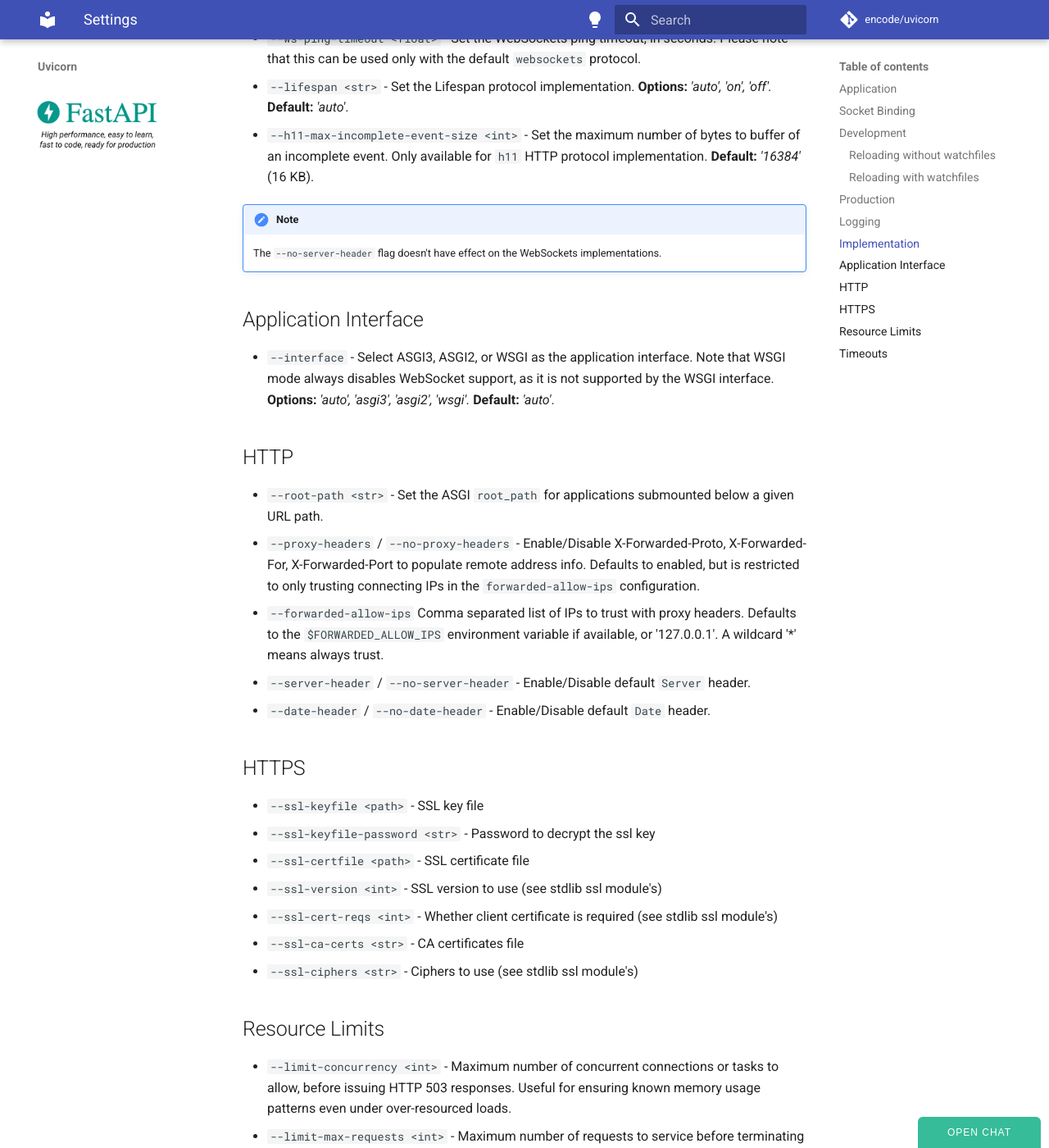
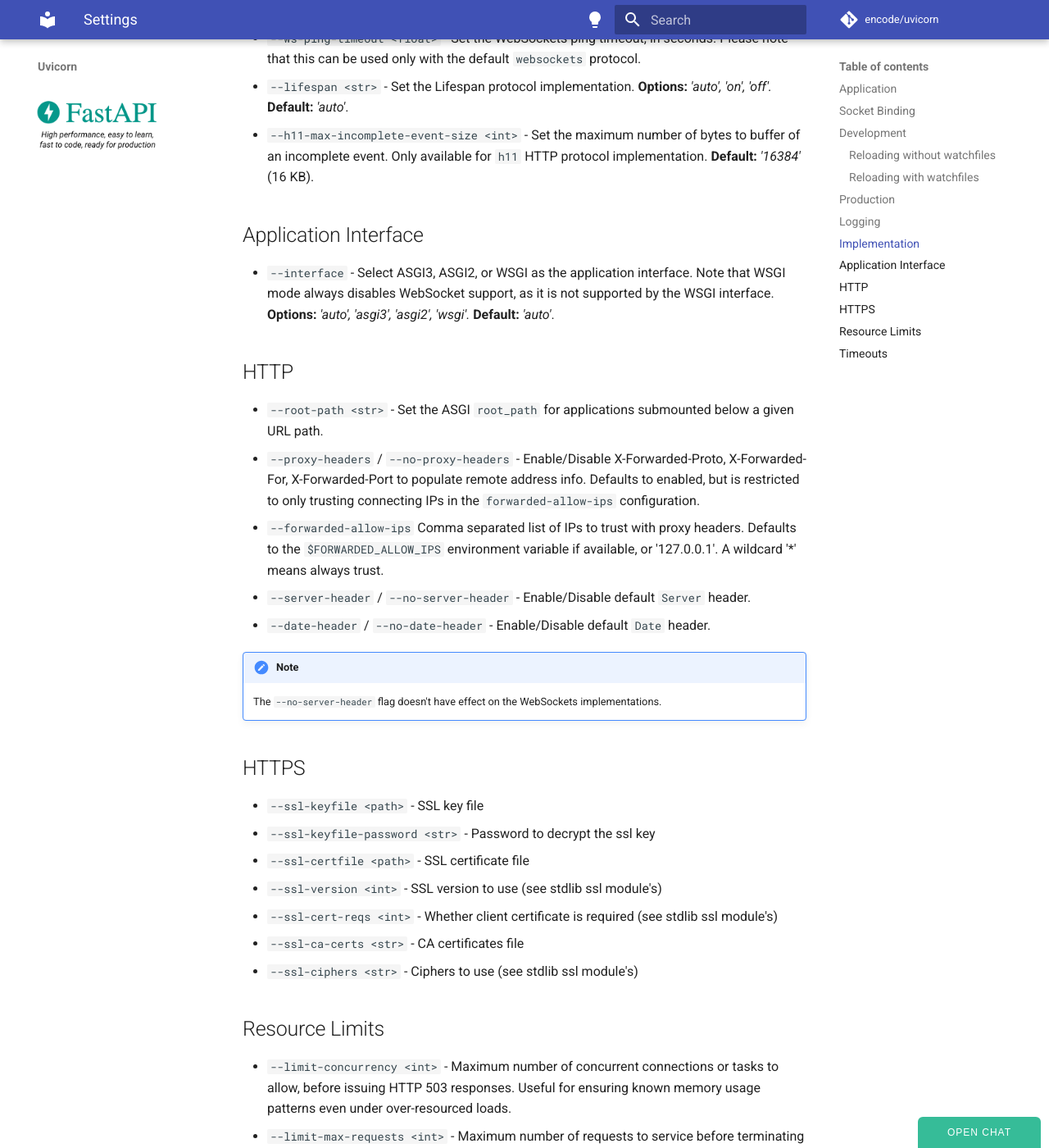
Before and after one commit to encode/uvicorn, an MkDocs documentation site: the page built from docs/settings.md, in a window 1280 px wide and 1400 px high, scrolled down 2832 px. Shown: the whole window at 82% size. Built offline with MkDocs 1.6.1 and Material for MkDocs 9.7.7, drawn with Linux system fonts in a browser that asks for light colours; comment, search, counter and statistics services are not loaded; part of the change alters nothing that is shown.

```diff
--- a/docs/settings.md
+++ b/docs/settings.md
@@ -67,8 +67,6 @@ For more nuanced control over which file modifications trigger reloads, install
 * `--lifespan <str>` - Set the Lifespan protocol implementation. **Options:** *'auto', 'on', 'off'.* **Default:** *'auto'*.
 * `--h11-max-incomplete-event-size <int>` - Set the maximum number of bytes to buffer of an incomplete event. Only available for `h11` HTTP protocol implementation. **Default:** *'16384'* (16 KB).
 
-!!! note
-    The `--no-server-header` flag doesn't have effect on the WebSockets implementations.
 
 ## Application Interface
 
@@ -84,6 +82,9 @@ connecting IPs in the `forwarded-allow-ips` configuration.
 * `--forwarded-allow-ips` <comma-separated-list> Comma separated list of IPs to trust with proxy headers. Defaults to the `$FORWARDED_ALLOW_IPS` environment variable if available, or '127.0.0.1'. A wildcard '*' means always trust.
 * `--server-header` / `--no-server-header` - Enable/Disable default `Server` header.
 * `--date-header` / `--no-date-header` - Enable/Disable default `Date` header.
+
+!!! note
+    The `--no-server-header` flag doesn't have effect on the WebSockets implementations.
 
 ## HTTPS
 
```
